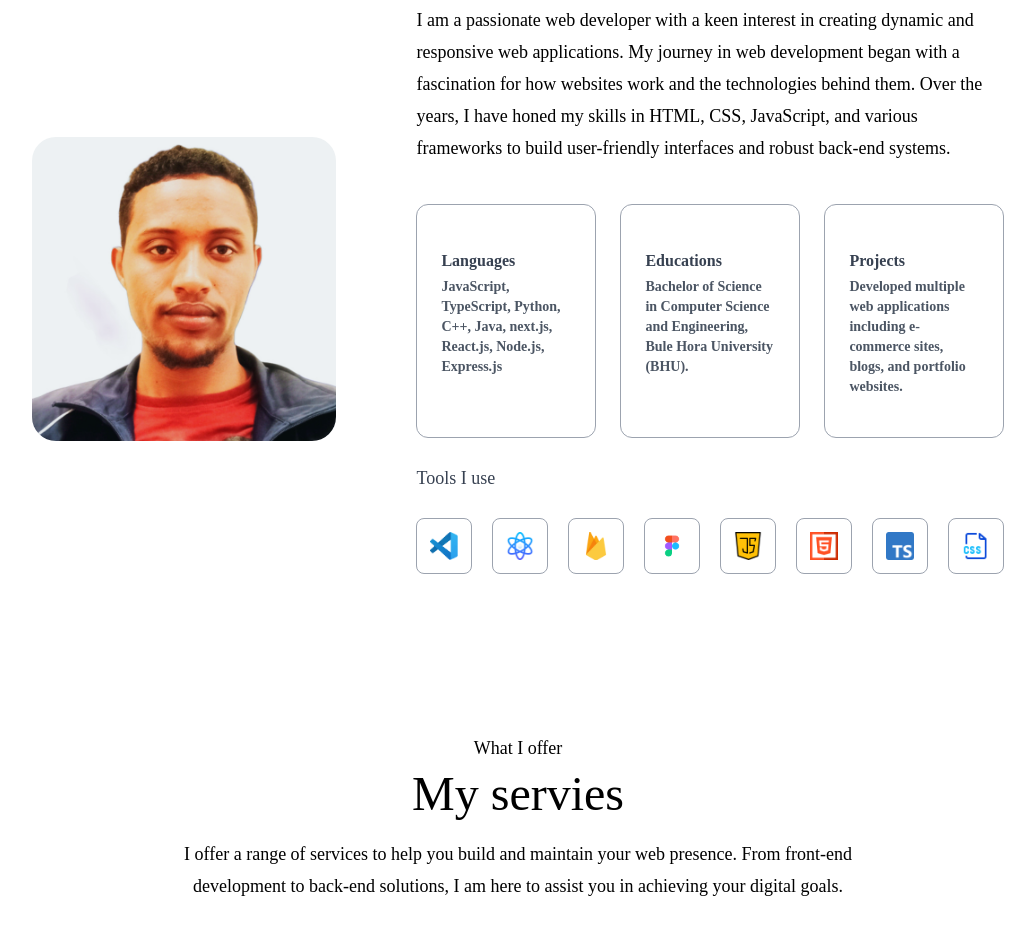
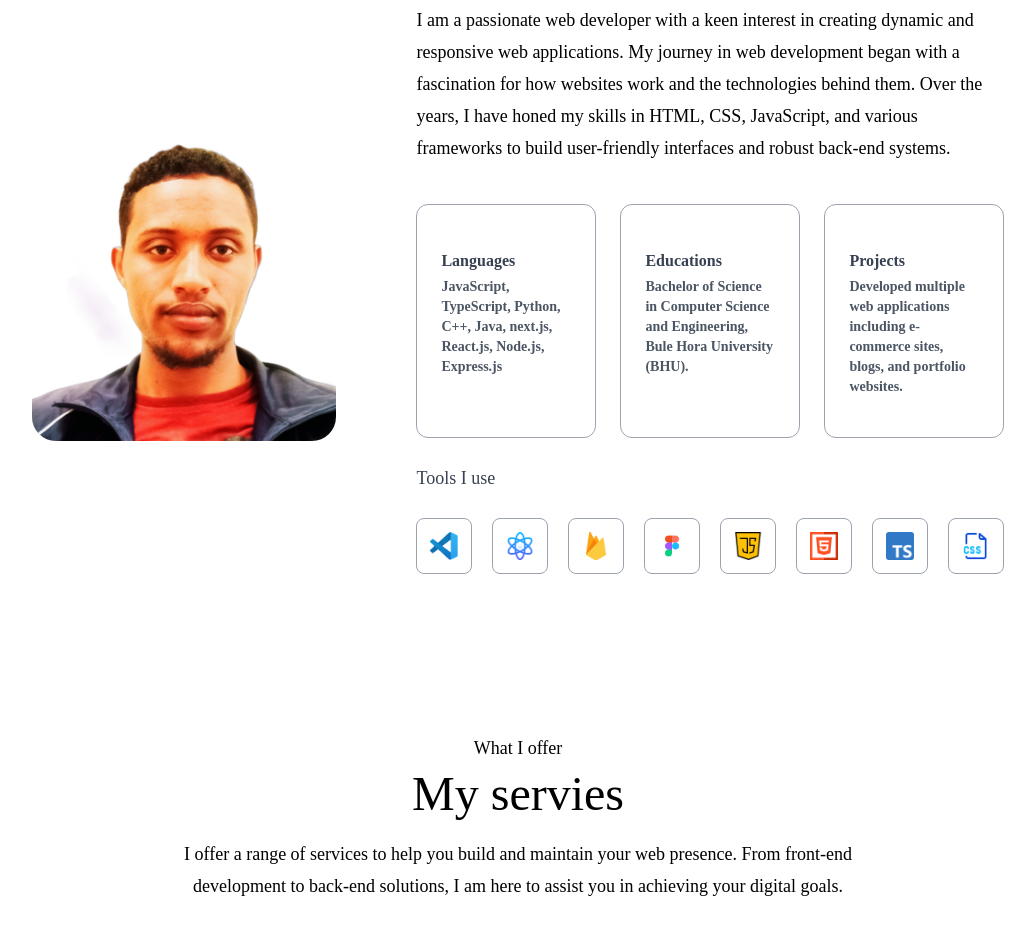
Before and after one commit to mohe-12/nextjs-personal-portfolio, a Next.js app: page / in a window 1280 px wide. Shown: the part 1200-2135 px from the top of the page, without its empty margins (122-1157 px from the left). Built offline with nearby package versions, Linux system fonts and the light colour scheme.

Commit message:
Update About.jsx

```diff
--- a/app/components/About.jsx
+++ b/app/components/About.jsx
@@ -16,7 +16,7 @@ const About = (isDarkMode) => {
 
       <div className='flex w-full flex-col lg:flex-row items-center gap-20 my-20'>
         <div className='w-64 sm:w-80 rounded-3xl max-w-none'>
-          <Image src="/image4.png" alt="user" className="w-full rounded-3xl" width={200} height={200} />
+          <Image src="/image3.png" alt="user" className="w-full rounded-3xl" width={200} height={200} />
         </div>
         <div className='flex-1'>
           <p className='mb-10 max-w-2xl lg:text-[18px] font-Ovo'>
```
